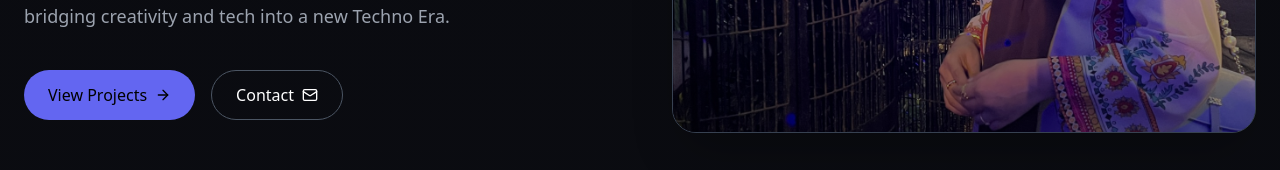
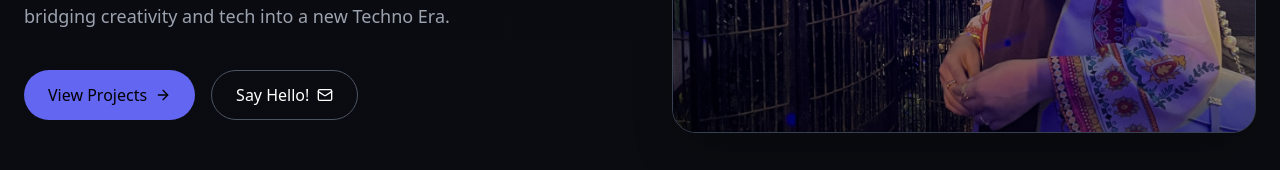
Before and after one commit to erubkhan/portfolio, a Next.js app: page / in a window 1280 px wide. Shown: the part 558-728 px from the top of the page. Built offline with nearby package versions, Linux system fonts and the light colour scheme.

Commit message:
editing say hello button

```diff
--- a/app/page.tsx
+++ b/app/page.tsx
@@ -40,7 +40,7 @@ export default function Home() {
           <div className="flex items-center gap-3">
             <IconButton href="https://github.com/erubkhan" label="GitHub"><Github className="w-5 h-5" /></IconButton>
             <IconButton href="https://www.linkedin.com/in/erubkhan/" label="LinkedIn"><Linkedin className="w-5 h-5" /></IconButton>
-            <IconButton href="mailto:erub.khan@gmail.com" label="Email">
+            <IconButton href="mailto:erubkhan@hotmail.com" label="Email">
               <Mail className="w-5 h-5" />
             </IconButton>
           </div>
@@ -64,8 +64,8 @@ export default function Home() {
               <a href="#projects" className="inline-flex items-center gap-2 rounded-full bg-indigo-500 hover:bg-indigo-400 transition px-6 py-3 font-medium text-black">
                 View Projects <ArrowRight className="w-4 h-4" />
               </a>
-              <a href="#contact" className="inline-flex items-center gap-2 rounded-full border border-gray-600 hover:border-indigo-400 px-6 py-3 text-white transition">
-                Contact <Mail className="w-4 h-4" />
+              <a href="mailto:erubkhan@hotmail.com" className="inline-flex items-center gap-2 rounded-full border border-gray-600 hover:border-indigo-400 px-6 py-3 text-white transition">
+                Say Hello! <Mail className="w-4 h-4" />
               </a>
             </div>
           </motion.div>
```
